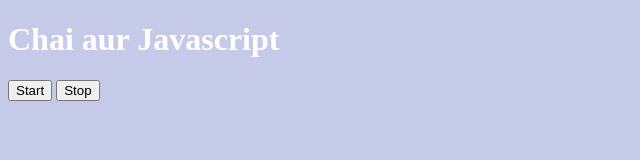
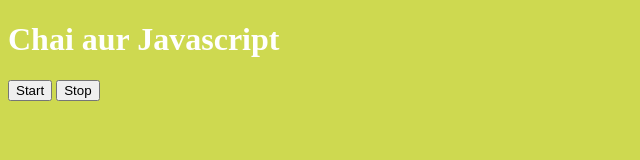
Before and after one commit to ashutosh7891/Javascript, a plain HTML site: page events/three.html in a window 1280 px wide. Both pictures are taken after a click on the button "Start". Shown: the whole page, without its empty margins (0-640 px from the left). Drawn offline with Linux system fonts and the light colour scheme.

Commit message:
remaining code which was not pushed to remote repo

```diff
--- a/events/three.html
+++ b/events/three.html
@@ -11,12 +11,27 @@
     <button id="stop">Stop</button>
   </body>
   <script>
-    const sayDate = (str) => {
-      console.log(str, Date.now());
+    function randomColor() {
+      let hexCode = "0123456789ABCDEF";
+      let color = "#";
+
+      for (let index = 0; index < 6; index++) {
+        color += hexCode[Math.floor(Math.random() * 16)];
+      }
+      return color;
+    }
+
+    // for start button
+
+    const starChangingColor = () => {
+      function bgColor() {
+        document.body.style.backgroundColor = randomColor();
+      }
+      bgColor();
     };
 
-    const sayMyName = setInterval(sayDate, 1000, "hey there");
-
-    clearInterval(sayMyName);
+    document
+      .getElementById("start")
+      .addEventListener("click", starChangingColor);
   </script>
 </html>
```
Also changed, not shown: Advance/promises.js (+5 -5 lines), practice/index.html (added, +13 -0 lines), practice/index.js (added, +11 -0 lines), 4 other files.
